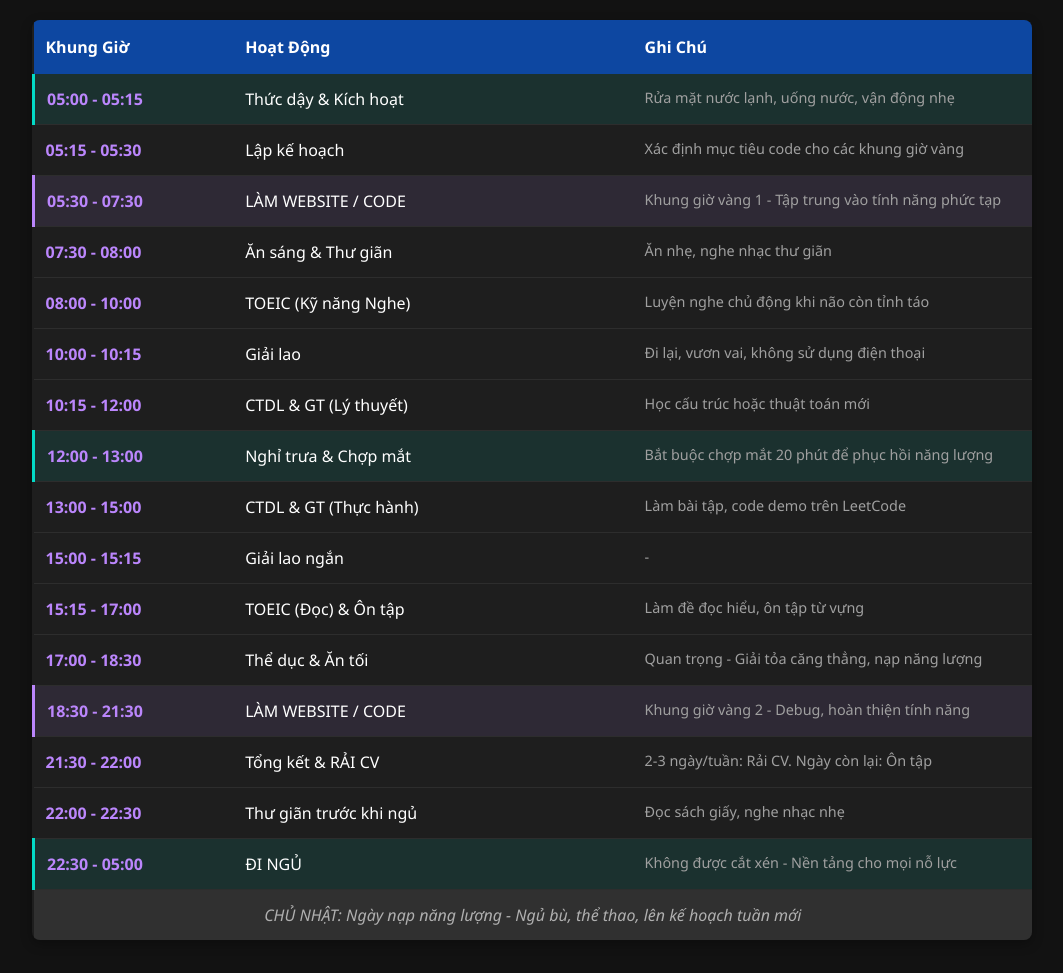
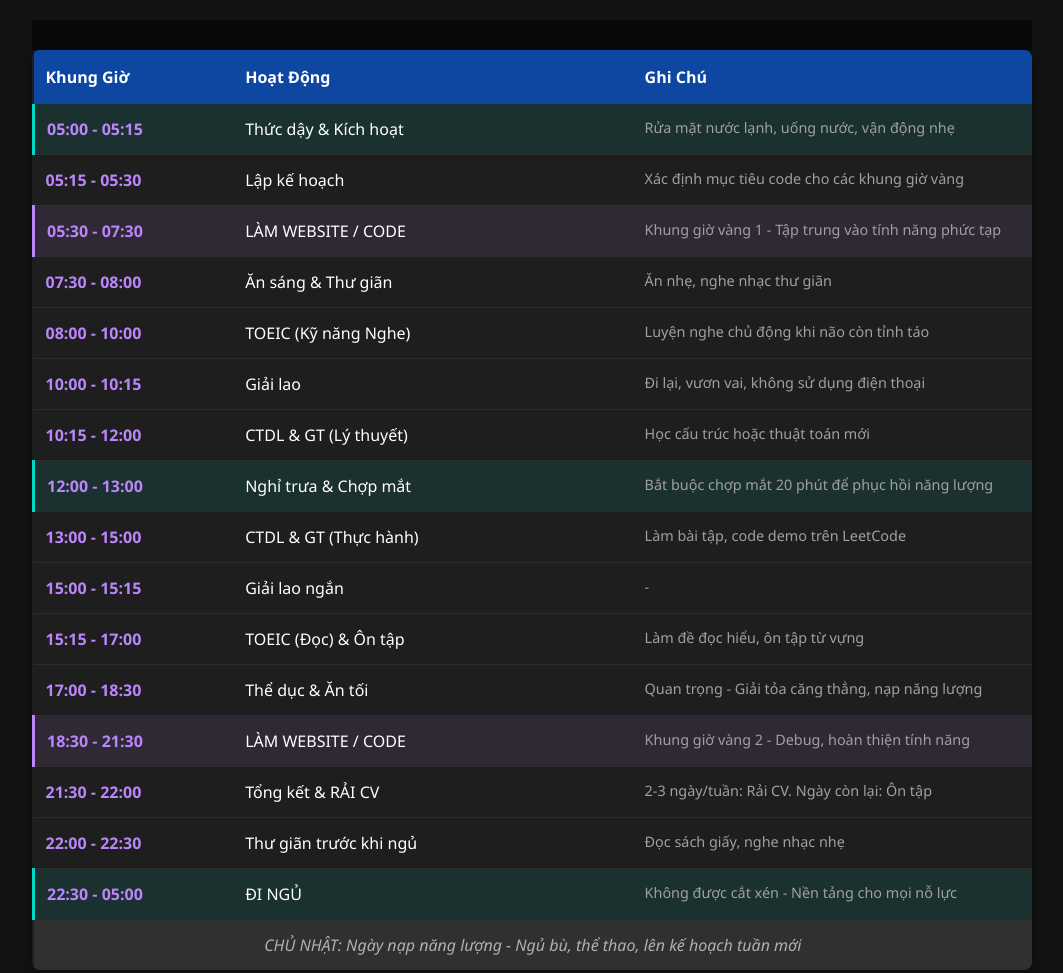
Before and after one commit to nguyencongthanh020503-create/my_schedule, a plain HTML site: page index.html in a window 1280 px wide. Shown: the whole page, without its empty margins (108-1171 px from the left). Drawn offline with Linux system fonts and the light colour scheme.

Commit message:
Update index.html

```diff
--- a/index.html
+++ b/index.html
@@ -1,12 +1,9 @@
 <!DOCTYPE html>
 <html lang="vi">
+
 <head>
     <meta charset="UTF-8">
     <meta name="viewport" content="width=device-width, initial-scale=1.0">
-    <!-- Favicon cho app -->
-    <link rel="icon" type="image/png" href="timetable.png">
-    <link rel="apple-touch-icon" href="timetable.png">
-
     <title>Lịch Trình Cá Nhân</title>
     <style>
         * {
@@ -114,8 +111,16 @@
             color: #b0b0b0;
         }
 
+        .table-header {
+            background-color: rgba(0, 0, 0, 0.5);
+            height: 30px;
+            width: 100%;
+        }
+
         @media (max-width: 768px) {
-            th, td {
+
+            th,
+            td {
                 padding: 12px 8px;
                 font-size: 0.9rem;
             }
@@ -130,7 +135,8 @@
                 padding: 10px;
             }
 
-            th, td {
+            th,
+            td {
                 padding: 10px 6px;
                 font-size: 0.85rem;
             }
@@ -141,9 +147,11 @@
         }
     </style>
 </head>
+
 <body>
     <div class="container">
         <table class="schedule-table">
+            <div class="table-header"></div>
             <thead>
                 <tr>
                     <th>Khung Giờ</th>
@@ -239,4 +247,5 @@
         </table>
     </div>
 </body>
+
 </html>
```
